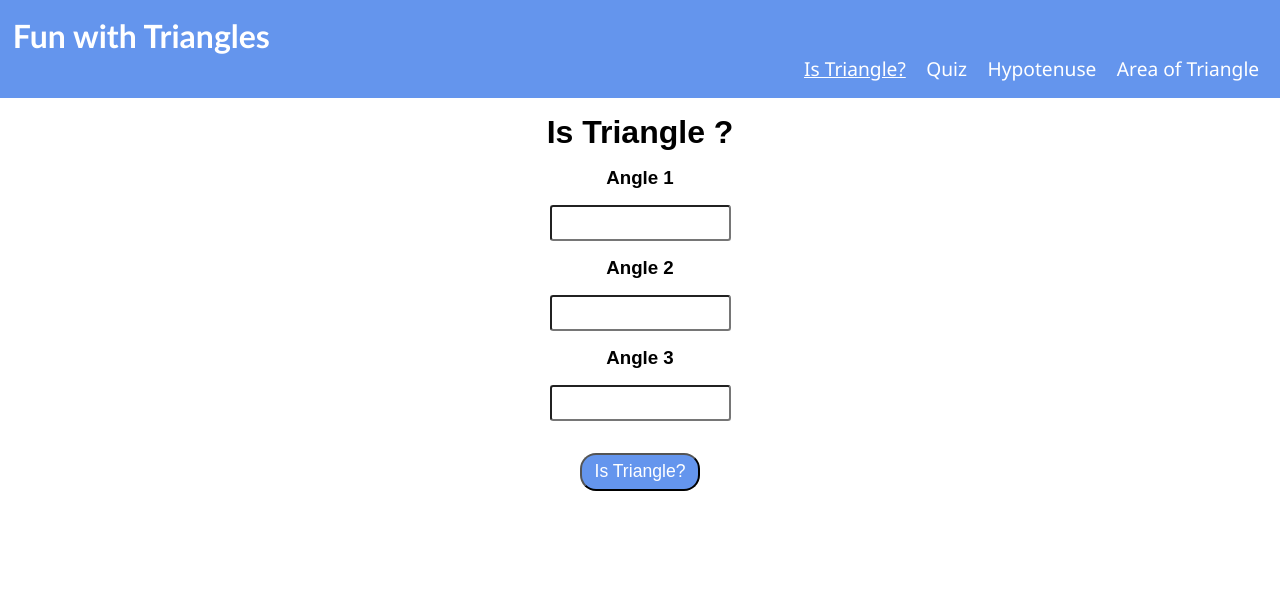
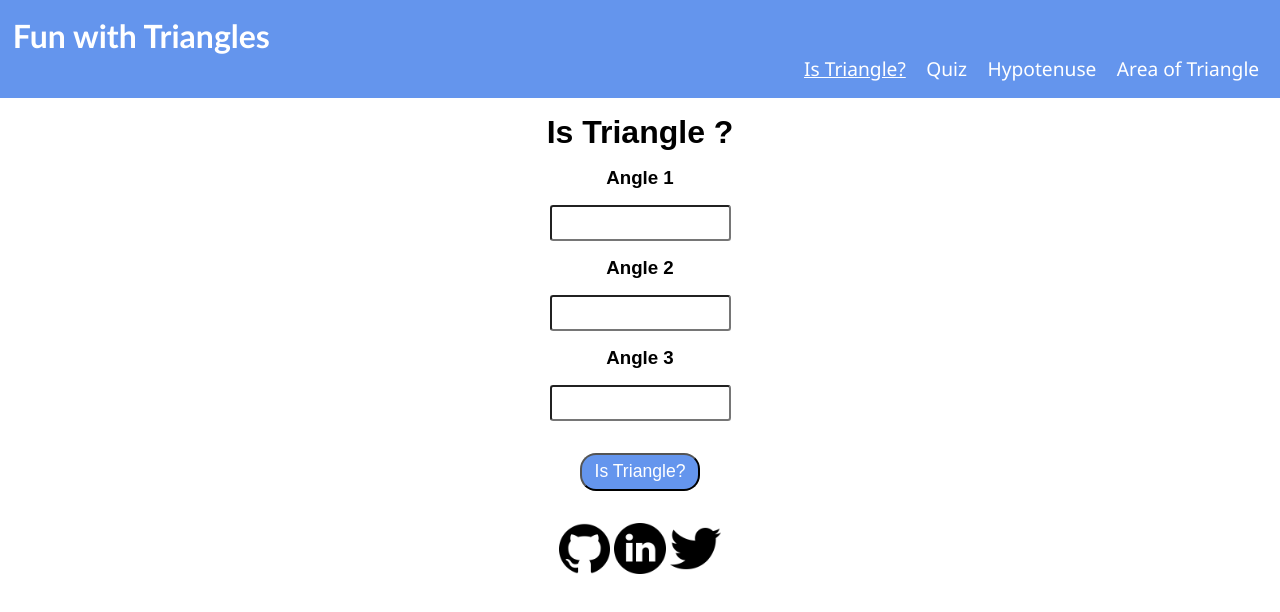
Before and after one commit to qwerty8686/funWithTriangles, a website built with Parcel: page index.html in a window 1280 px wide. Built offline with nearby package versions, Linux system fonts and the light colour scheme.

Commit message:
feat: added footer

```diff
--- a/index.html
+++ b/index.html
@@ -26,11 +26,19 @@
 	<label><h3>Angle 3</h3></label>
   <input class="angle-input input margin" type="number" required></input><br>
 </form>
-	<button class="is-Triangle button margin">Is Triangle?</button>
+	<button class="is-Triangle button margin margin-bottom">Is Triangle?</button>
 	<h2 class="message"></h2>
+
 	<script src="src/istriangle.js">
 	</script>
+	<a href="https://github.com/qwerty8686" target="_blank"><img src="/src/github.png" alt=""></a>
+	<a href="https://www.linkedin.com/in/gundarohit26/" target="_blank"><img src="/src/linkedin.png" alt=""></a>
+	<a href ="https://twitter.com/qwerty868686" target="_blank"><img src="/src/twitter.png" alt=""></a>
 	</div>
+
+
+
 </body>
 
+
 </html>
--- a/src/styles.css
+++ b/src/styles.css
@@ -77,3 +77,7 @@
 .message {
   font-size: x-large;
 }
+img {
+  width: 4%;
+  height: 4%;
+}
```
Also changed, not shown: src/github.png (added), src/linkedin.png (added), src/twitter.png (added).
